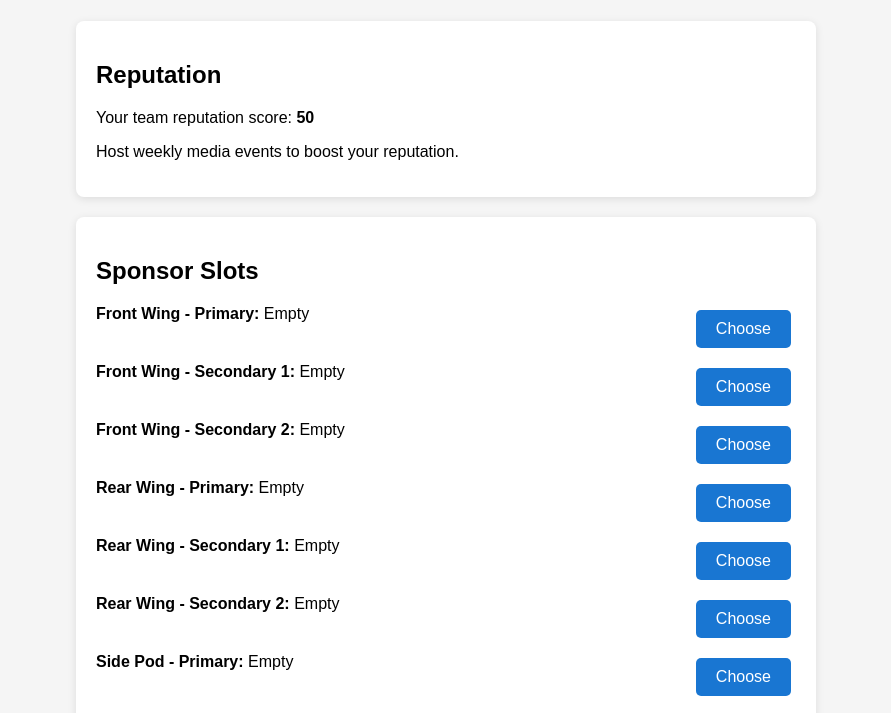
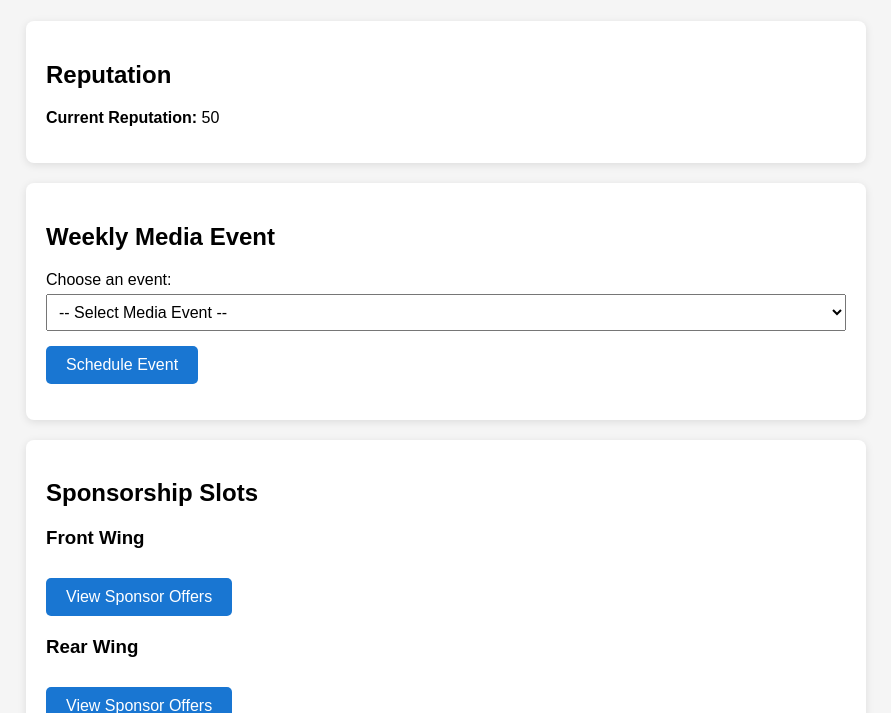
Before and after one commit to Woehammer/f1-management-game, a plain HTML site: page pr-department.html in a window 1280 px wide. Shown: the part 87-800 px from the top of the page, without its empty margins (194-1085 px from the left). Drawn offline with Linux system fonts and the light colour scheme.

Commit message:
Update pr-department.html

```diff
--- a/pr-department.html
+++ b/pr-department.html
@@ -10,132 +10,152 @@
         padding: 20px;
       }
       h1 {
+        text-align: center;
         color: #d32f2f;
-      text-align: center;
       }
       .section {
         background-color: white;
         border-radius: 8px;
         padding: 20px;
         margin: 20px auto;
-      max-width: 700px;
+        max-width: 800px;
         box-shadow: 0 2px 8px rgba(0,0,0,0.1);
       }
       button {
         background-color: #1976d2;
         color: white;
         padding: 10px 20px;
-      margin: 5px;
         border: none;
         border-radius: 5px;
+        cursor: pointer;
         font-size: 16px;
-      cursor: pointer;
+        margin-top: 10px;
       }
       button:hover {
         background-color: #1565c0;
       }
+      select, input {
+        padding: 8px;
+        font-size: 16px;
+        margin: 5px 0;
+        width: 100%;
+      }
       .sponsor-slot {
-      display: flex;
-      justify-content: space-between;
-      margin-bottom: 10px;
+        margin-bottom: 20px;
       }
     </style>
   </head>
   <body>
-  <h1>PR Department</h1>  <div class="section">
+    <h1>PR Department</h1><div class="section">
   <h2>Reputation</h2>
-    <p>Your team reputation score: <strong><span id="reputation">Loading...</span></strong></p>
-    <p>Host weekly media events to boost your reputation.</p>
-  </div>  <div class="section">
-    <h2>Sponsor Slots</h2><div id="sponsorSlots"></div>
+  <p><strong>Current Reputation:</strong> <span id="reputation">Loading...</span></p>
+</div>
 
-  </div>  <!-- Sponsor Modal -->  <div id="sponsorModal" class="modal" style="display: none; position: fixed; top: 0; left: 0; width: 100%; height: 100%; background-color: rgba(0,0,0,0.5);">
-    <div class="modal-content" style="max-width: 500px; margin: 10% auto; background: #fff; padding: 20px; border-radius: 8px;">
-      <h3>Available Sponsors</h3>
-      <div id="sponsorOptions"></div>
-      <button onclick="closeSponsorModal()">Cancel</button>
+<div class="section">
+  <h2>Weekly Media Event</h2>
+  <label for="mediaEvent">Choose an event:</label>
+  <select id="mediaEvent">
+    <option value="">-- Select Media Event --</option>
+    <option value="meetDrivers">Meet the Drivers</option>
+    <option value="youtubeInterview">YouTube Interview</option>
+    <option value="funSkits">Fun Skits</option>
+    <option value="charityDay">Charity Day</option>
+  </select>
+  <button onclick="scheduleMediaEvent()">Schedule Event</button>
+  <p id="eventStatus"></p>
 </div>
-  </div>  <script>
-    const locations = [
-      "Front Wing", "Rear Wing", "Side Pod", "Engine Cover"
-    ];
 
-    const sponsors = [
-      { name: "TechCorp", signingFee: 10, perRaceFee: 5, bonusCondition: "Top 5 finish", bonusPayout: 10, contractLength: 5 },
-      { name: "ZoomFuel", signingFee: 8, perRaceFee: 4, bonusCondition: "Score 20 points in 3 races", bonusPayout: 6, contractLength: 3 },
-      { name: "RacerEdge", signingFee: 12, perRaceFee: 6, bonusCondition: "1 podium", bonusPayout: 8, contractLength: 4 }
-    ];
+<div class="section">
+  <h2>Sponsorship Slots</h2>
 
-    let selectedSlotKey = "";
+  <div class="sponsor-slot">
+    <h3>Front Wing</h3>
+    <button onclick="viewSponsors('frontWing')">View Sponsor Offers</button>
+    <div id="frontWingOffer"></div>
+  </div>
 
-    function loadReputation() {
-      const rep = localStorage.getItem("f1TeamReputation") || 50;
-      document.getElementById("reputation").innerText = rep;
-    }
+  <div class="sponsor-slot">
+    <h3>Rear Wing</h3>
+    <button onclick="viewSponsors('rearWing')">View Sponsor Offers</button>
+    <div id="rearWingOffer"></div>
+  </div>
 
-    function loadSponsorSlots() {
-      const container = document.getElementById("sponsorSlots");
-      container.innerHTML = "";
+  <div class="sponsor-slot">
+    <h3>Side Pod</h3>
+    <button onclick="viewSponsors('sidePod')">View Sponsor Offers</button>
+    <div id="sidePodOffer"></div>
+  </div>
 
-      locations.forEach(location => {
-        ["Primary", "Secondary 1", "Secondary 2"].forEach(type => {
-          const slotKey = `${location} - ${type}`;
-          const data = JSON.parse(localStorage.getItem(`f1Sponsor_${slotKey}`)) || null;
+  <div class="sponsor-slot">
+    <h3>Engine Cover</h3>
+    <button onclick="viewSponsors('engineCover')">View Sponsor Offers</button>
+    <div id="engineCoverOffer"></div>
+  </div>
+</div>
 
-          const div = document.createElement("div");
-          div.className = "sponsor-slot";
-          div.innerHTML = `
-            <span><strong>${slotKey}:</strong> ${data ? data.name + ` (${data.remaining} races left)` : "Empty"}</span>
-            <button onclick="openSponsorModal('${slotKey}')">${data ? "View" : "Choose"}</button>
-          `;
-          container.appendChild(div);
-        });
-      });
-    }
+<script>
+  let reputation = 50;
 
-    function openSponsorModal(slotKey) {
-      selectedSlotKey = slotKey;
-      document.getElementById("sponsorModal").style.display = "block";
-
-      const options = document.getElementById("sponsorOptions");
-      options.innerHTML = "";
-      sponsors.forEach(sponsor => {
-        const btn = document.createElement("button");
-        btn.innerText = `${sponsor.name} - $${sponsor.signingFee}M signing`;
-        btn.onclick = () => signSponsor(sponsor);
-        options.appendChild(btn);
-      });
-    }
-
-    function closeSponsorModal() {
-      document.getElementById("sponsorModal").style.display = "none";
-    }
-
-    function signSponsor(sponsor) {
-      const save = JSON.parse(localStorage.getItem("f1GameSaveSlot1"));
-      if (!save || save.balance < sponsor.signingFee) {
-        alert("Not enough funds to sign sponsor!");
+  function scheduleMediaEvent() {
+    const event = document.getElementById("mediaEvent").value;
+    if (!event) {
+      document.getElementById("eventStatus").innerText = "Please select an event.";
       return;
     }
 
-      save.balance -= sponsor.signingFee;
-      localStorage.setItem("f1GameSaveSlot1", JSON.stringify(save));
-      localStorage.setItem(`f1Sponsor_${selectedSlotKey}`, JSON.stringify({
-        name: sponsor.name,
-        remaining: sponsor.contractLength,
-        perRaceFee: sponsor.perRaceFee,
-        bonusCondition: sponsor.bonusCondition,
-        bonusPayout: sponsor.bonusPayout
-      }));
-
-      alert(`${sponsor.name} signed to ${selectedSlotKey}`);
-      closeSponsorModal();
-      loadSponsorSlots();
+    reputation += 2; // Temp flat increase for now
+    localStorage.setItem("prReputation", reputation);
+    document.getElementById("eventStatus").innerText = `Scheduled '${event}' — Reputation increased!`;
+    updateReputationDisplay();
   }
 
-    window.onload = function () {
-      loadReputation();
-      loadSponsorSlots();
+  function updateReputationDisplay() {
+    document.getElementById("reputation").innerText = reputation;
+  }
+
+  function viewSponsors(slot) {
+    const offers = [
+      {
+        name: "SpeedFuel Co.",
+        length: 5,
+        signingFee: 10,
+        perRace: 2,
+        bonus: "+5m if 50pts scored"
+      },
+      {
+        name: "TurboTech", length: 3, signingFee: 5, perRace: 1.5, bonus: "+2m if Top 5 constructor"
+      }
+    ];
+
+    let html = "<ul>" + offers.map(offer => `
+      <li>
+        <strong>${offer.name}</strong><br/>
+        Length: ${offer.length} races<br/>
+        Signing Fee: $${offer.signingFee}m<br/>
+        Per Race Fee: $${offer.perRace}m<br/>
+        Bonus: ${offer.bonus}<br/>
+        <button onclick=\"signSponsor('${slot}', '${offer.name}', ${offer.length}, ${offer.signingFee}, ${offer.perRace}, \"${offer.bonus}\")\">Sign</button>
+      </li>
+    `).join("") + "</ul>";
+
+    document.getElementById(slot + "Offer").innerHTML = html;
+  }
+
+  function signSponsor(slot, name, length, signingFee, perRace, bonus) {
+    const sponsor = {
+      name, length, signingFee, perRace, bonus, remaining: length
     };
-  </script></body>
+
+    localStorage.setItem(`sponsor_${slot}`, JSON.stringify(sponsor));
+    alert(`${name} signed to ${slot} for ${length} races.`);
+    document.getElementById(slot + "Offer").innerHTML = `${name} — Active Sponsor (${length} races left)`;
+  }
+
+  window.onload = function() {
+    reputation = parseInt(localStorage.getItem("prReputation")) || 50;
+    updateReputationDisplay();
+  }
+</script>
+
+  </body>
 </html>
```
Lines whose indentation alone changed are shown as unchanged.
